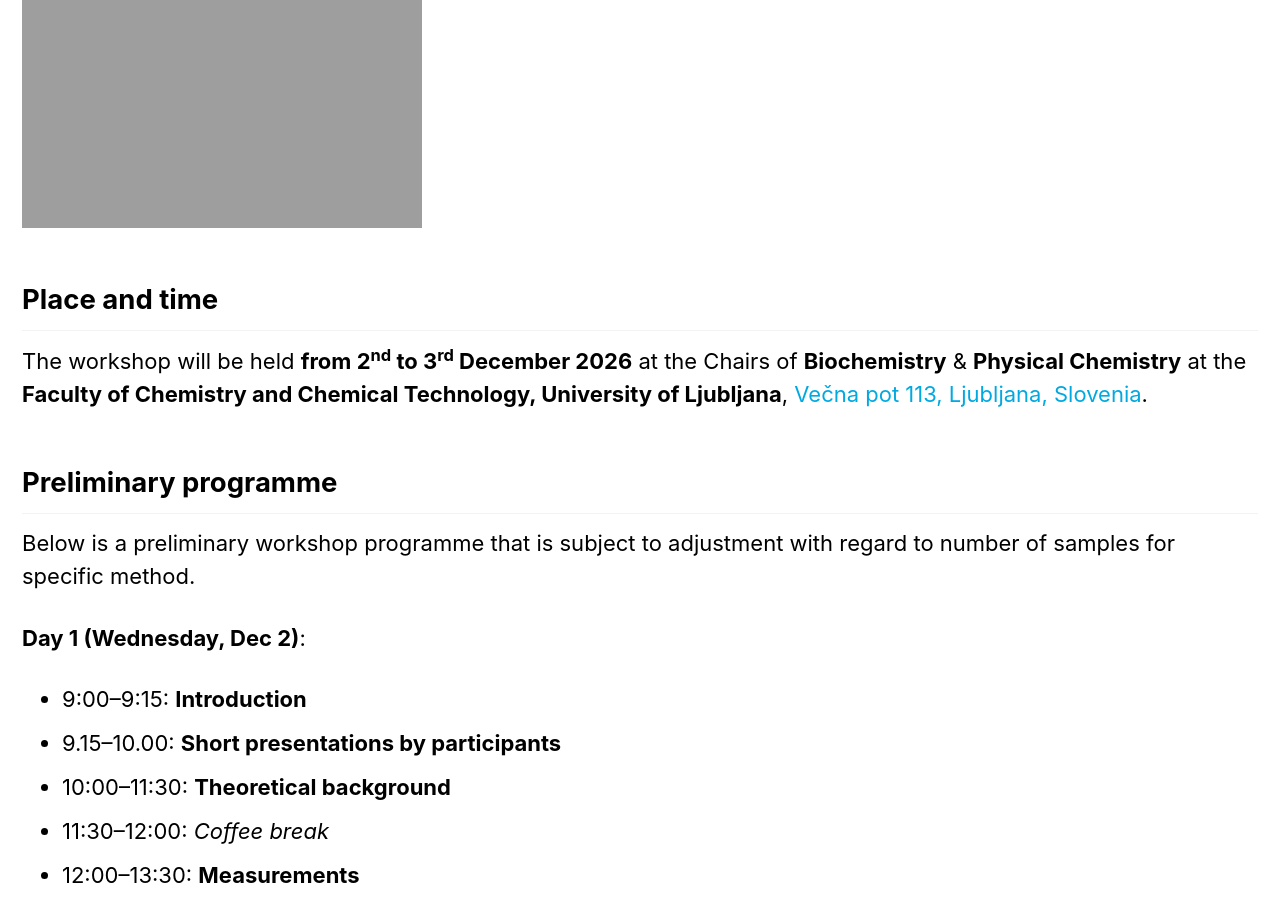
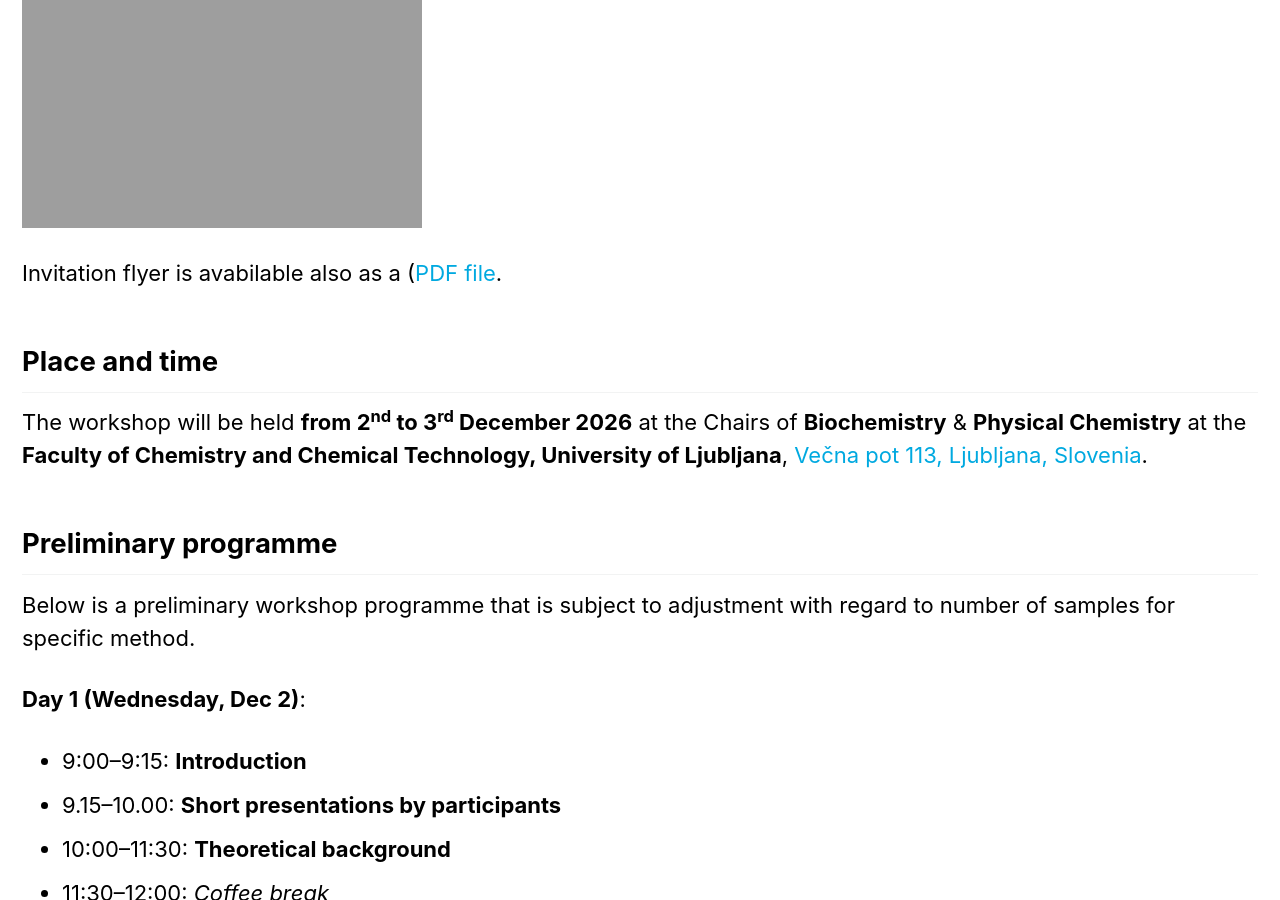
Before and after one commit to InstructSI/instructsi.github.io, a Jekyll site: the page built from _pages/bioproc2026.md, in a window 1280 px wide and 900 px high, scrolled down 1413 px. Built offline with Jekyll 4.4.1, drawn with Linux system fonts in a browser that asks for light colours; cached includes are drawn as plain includes.

Commit message:
Added PDF for Bioproc2026 flyer

```diff
--- a/_pages/bioproc2026.md
+++ b/_pages/bioproc2026.md
@@ -48,7 +48,7 @@ We will use the following **equipment** during the workshop:
 
 ![Invitation Bioproc2026]({{ site.url }}{{ site.baseurl }}/assets/images/bioproc2026/bioproc2026-flyer.png)
 
-
+Invitation flyer is avabilable also as a ([PDF file]({{ site.url }}{{ site.baseurl }}/assets/docs/2026-bioproc2026-2026-10-16-flyer.pdf).
 
 ## Place and time
 
```
Also changed, not shown: 1 other file.
